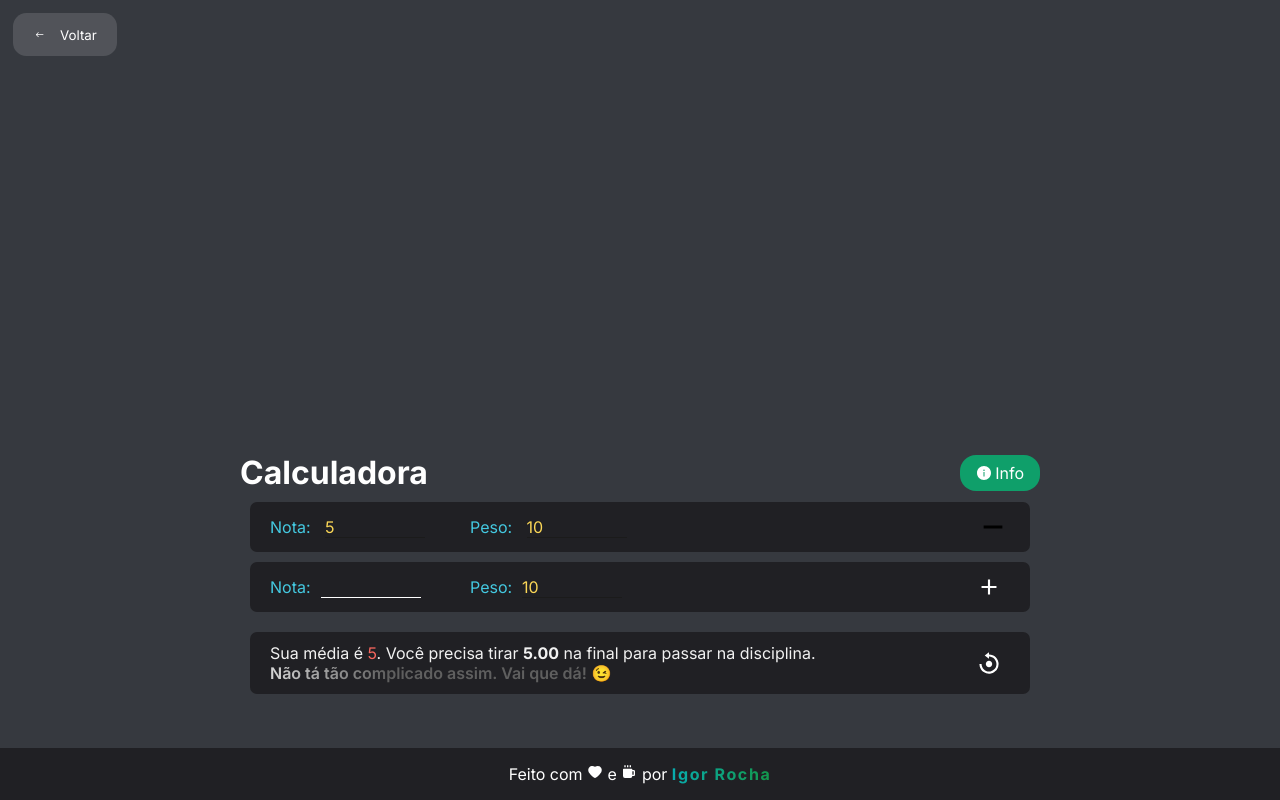
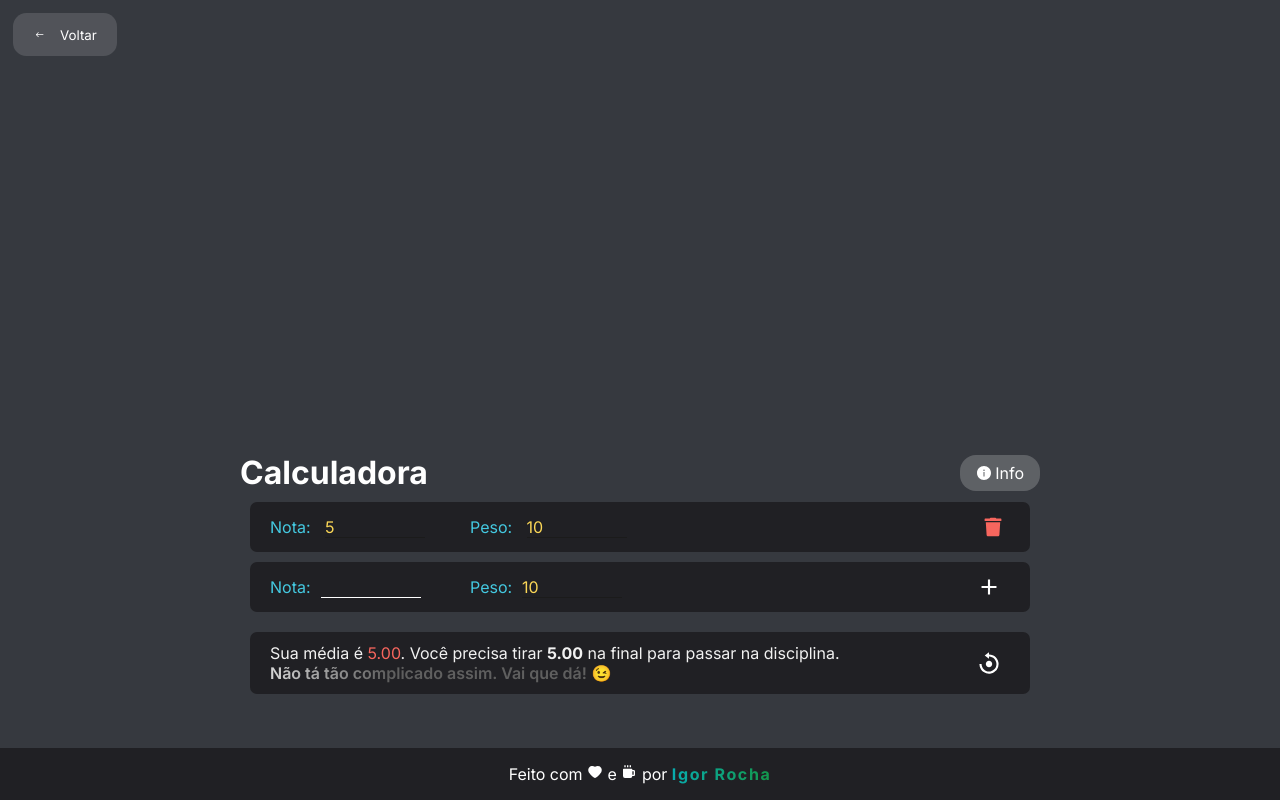
Before and after one commit to igorroc/uesc-next, a Next.js app: page /calculadora in a window 1280 px wide. Both pictures are taken after typing "5" into the empty fields and a click on the button 989 px from the left and 569 px from the top of the page. Built offline with nearby package versions, Linux system fonts and the light colour scheme.

Commit message:
fix: Notas number toFixed fix: Reset button

```diff
--- a/src/components/Notas/index.tsx
+++ b/src/components/Notas/index.tsx
@@ -6,6 +6,7 @@ import { Grade } from "@/types/grade"
 import Link from "next/link"
 import { AiFillInfoCircle } from "react-icons/ai"
 import { BiPlus, BiReset } from "react-icons/bi"
+import { FaTrash } from "react-icons/fa"
 
 export default function Notas() {
 	const [grades, setGrades] = React.useState<Grade[]>([])
@@ -33,6 +34,10 @@ export default function Notas() {
 		setGrades(grades.filter((_, i) => i !== index))
 	}
 
+	function handleReset() {
+		setGrades([])
+	}
+
 	const accumulated = grades.reduce((acc, grade) => {
 		const value = grade.value || 0
 		const sum = acc + value * grade.weight
@@ -58,7 +63,7 @@ export default function Notas() {
 			if (emptyGradesCount) {
 				if (media >= 7) {
 					setMessage(
-						`Mesmo se você tirar <u>0.0</u> nas notas coringa, você passa com <span class="${styles.mediaGreen}">${media}</span>.
+						`Mesmo se você tirar <u>0.0</u> nas notas coringa, você passa com <span class="${styles.mediaGreen}">${media.toFixed(2)}</span>.
 						<br/>
 						<span class="${styles.motivacional}">Cê é o bichão mesmo ein?</span>😎`
 					)
@@ -97,7 +102,7 @@ export default function Notas() {
 			} else {
 				let mediaComCor
 				if (media < 7) {
-					mediaComCor = `<span class="${styles.mediaRed}">${media}</span>`
+					mediaComCor = `<span class="${styles.mediaRed}">${media.toFixed(2)}</span>`
 					let quantoPrecisa = (5 - media * 0.6) / 0.4
 					let formatted = quantoPrecisa.toFixed(2)
 					let formattedComCor = `<span class="${styles.needsGrade}">${formatted}</span>`
@@ -128,36 +133,36 @@ export default function Notas() {
 						)
 					}
 				} else if (media > 10) {
-					mediaComCor = `<span class="${styles.mediaGreen}">${media}</span>`
+					mediaComCor = `<span class="${styles.mediaGreen}">${media.toFixed(2)}</span>`
 					setMessage(
 						`Não tenho ideia de como você conseguiu. Mas sua média é ${mediaComCor}! <span class="${styles.motivacional}">Você tá mais do que aprovado! Me ensina?</span> 🥺<span class="${styles.dedoEsquerdo}">👉</span><span class="${styles.dedoDireito}">👈</span>`
 					)
 				} else if (media == 10) {
-					mediaComCor = `<span class="${styles.mediaGreen}">${media}</span>`
+					mediaComCor = `<span class="${styles.mediaGreen}">${media.toFixed(2)}</span>`
 					setMessage(
 						`Você é o novo Einstein? Não? Por que sua média é ${mediaComCor}! <span class="${styles.motivacional}">Meteu essa?</span> 😎`
 					)
 				} else if (media >= 8.5) {
-					mediaComCor = `<span class="${styles.mediaGreen}">${media}</span>`
+					mediaComCor = `<span class="${styles.mediaGreen}">${media.toFixed(2)}</span>`
 					setMessage(
 						`Sua média é ${mediaComCor}! <span class="${styles.motivacional}">Continue assim e logo logo o 10.0 é seu!</span> 💪`
 					)
 				} else if (media > 7) {
-					mediaComCor = `<span class="${styles.mediaGreen}">${media}</span>`
+					mediaComCor = `<span class="${styles.mediaGreen}">${media.toFixed(2)}</span>`
 					setMessage(
 						`Sua média é ${mediaComCor}.
 						<br/>
 						<span class="${styles.motivacional}">Você está fazendo um ótimo trabalho!</span> 😉`
 					)
 				} else if (media == 7) {
-					mediaComCor = `<span class="${styles.mediaGreen}">${media}</span>`
+					mediaComCor = `<span class="${styles.mediaGreen}">${media.toFixed(2)}</span>`
 					setMessage(
 						`Sua média é exatamente ${mediaComCor}.
 						<br/>
 						<span class="${styles.motivacional}">Foi no limite, ein?</span> 😅`
 					)
 				} else {
-					mediaComCor = `<span class="${styles.mediaGreen}">${media}</span>`
+					mediaComCor = `<span class="${styles.mediaGreen}">${media.toFixed(2)}</span>`
 					setMessage(
 						`Sua média é ${mediaComCor}.
 						<br/>
@@ -188,15 +193,11 @@ export default function Notas() {
 						<div className={styles.info}>
 							Peso: <span className={styles.inputValor}>{grade.weight}</span>
 						</div>
-						<div className={styles.icon} onClick={() => handleRemoveGrade(index)}>
-							<svg
-								xmlns="http://www.w3.org/2000/svg"
-								width="24"
-								height="24"
-								viewBox="0 0 24 24"
-							>
-								<path d="M24 10h-24v4h24v-4z" />
-							</svg>
+						<div
+							className={[styles.icon, styles.removeGrade].join(" ")}
+							onClick={() => handleRemoveGrade(index)}
+						>
+							<FaTrash size={24} />
 						</div>
 					</div>
 				))}
@@ -228,7 +229,7 @@ export default function Notas() {
 			</div>
 			<div className={styles.footerInfo}>
 				<p id={styles.finalValue} dangerouslySetInnerHTML={{ __html: message }}></p>
-				<div id={styles.resetNotas} className={[styles.icon, styles.resetNotas].join(" ")}>
+				<div className={[styles.icon, styles.resetNotas].join(" ")} onClick={handleReset}>
 					<BiReset size={32} />
 				</div>
 			</div>
--- a/src/components/Notas/notas.module.css
+++ b/src/components/Notas/notas.module.css
@@ -21,14 +21,15 @@
 	gap: 0.2em;
 	color: #fff;
 	text-decoration: none;
-	background-color: var(--primary-color);
+	background-color: #fff3;
 	padding: 0.5em 1em;
 	border-radius: 1em;
 	transition: all 300ms ease;
 }
 
 .pageTitle a:hover {
-	background-color: var(--primary-color-hover);
+	background-color: #fff5;
+	border: 1px solid #fff;
 }
 
 .wrapperNotas {
@@ -121,11 +122,19 @@
 	background-color: white;
 }
 
-#resetNotas {
+.removeGrade {
+	color: var(--danger-color);
+}
+.removeGrade:hover {
+	background-color: var(--danger-color);
+	color: #fff;
+}
+
+.resetNotas {
 	transition: background-color 300ms ease, fill 300ms ease;
 }
 
-#resetNotas:hover {
+.resetNotas:hover {
 	animation: girar 1s linear infinite;
 }
 
```
